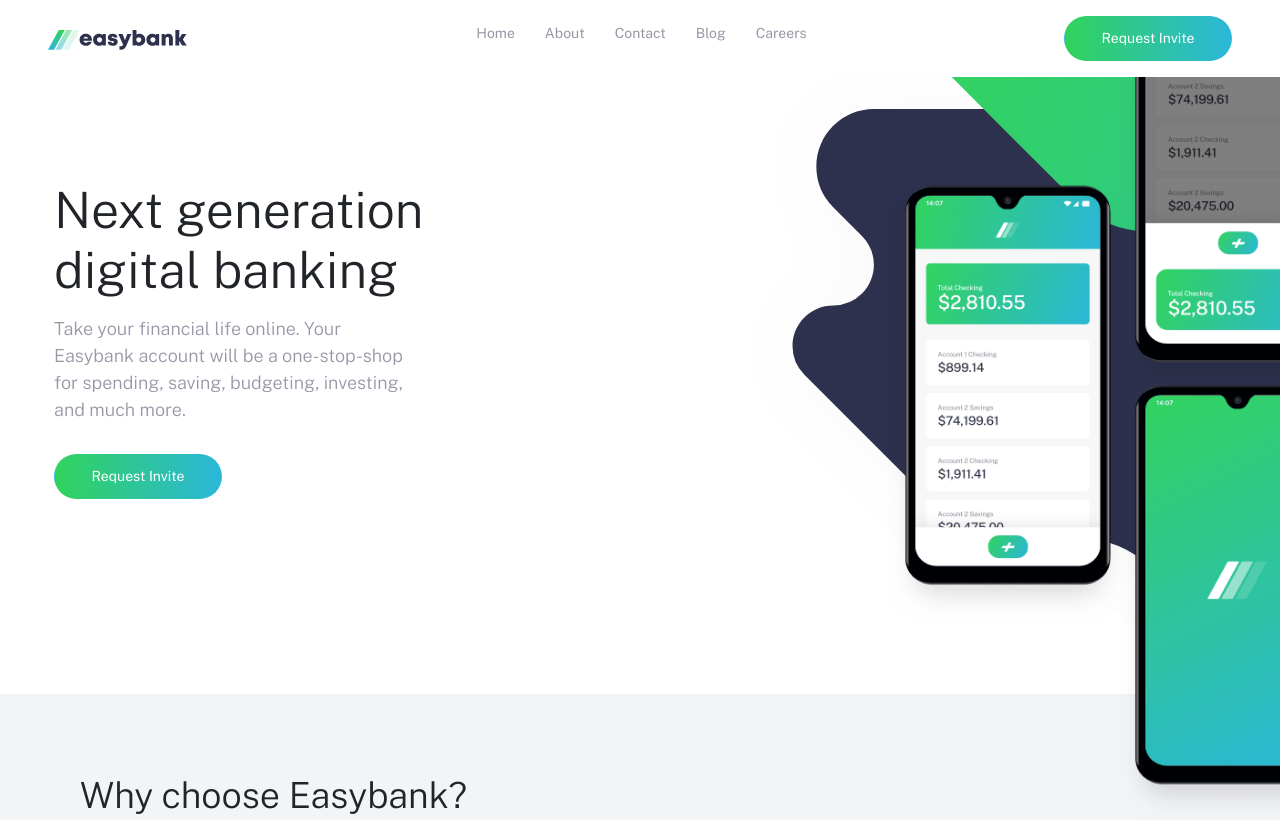
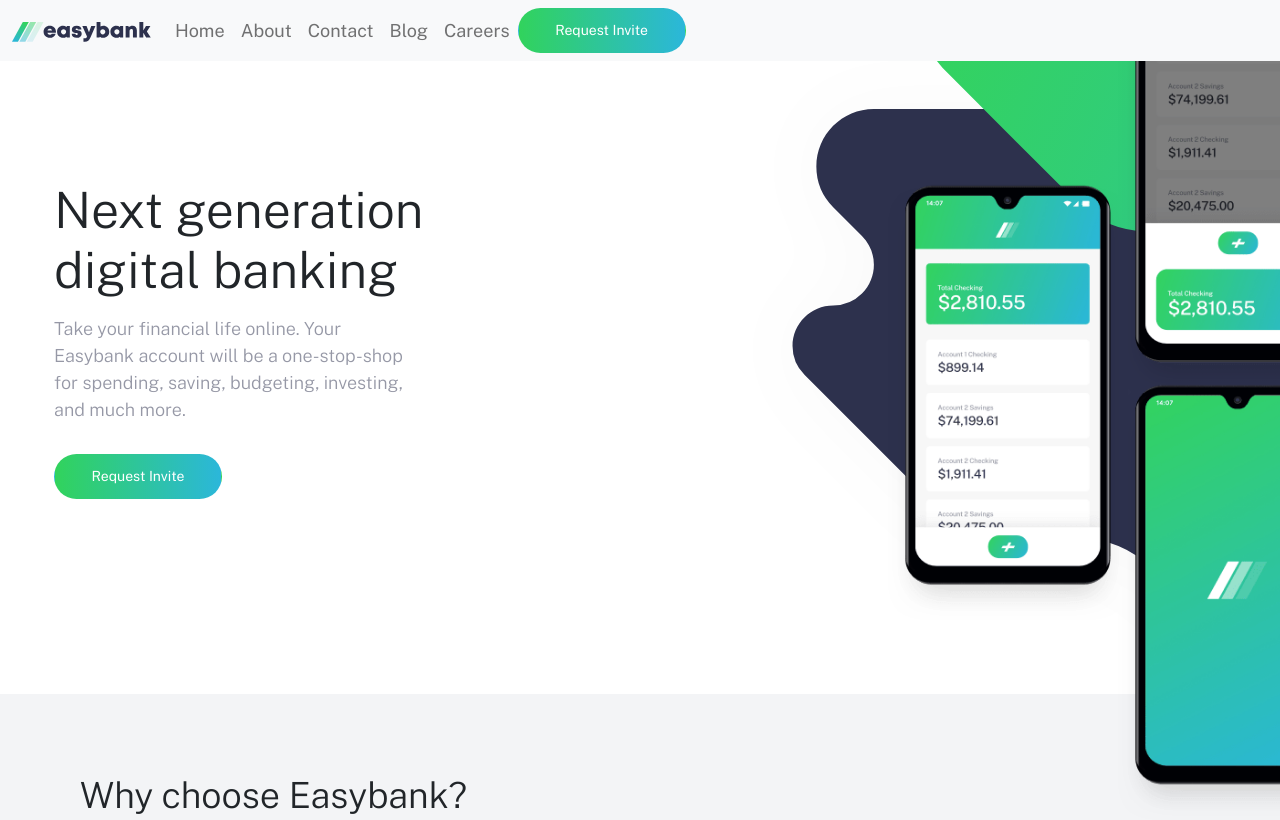
Before and after one commit to williamm275/easybank-landing-page, a plain HTML site: page index.html in a window 1280 px wide. Shown: the top 820 px of the page. Drawn offline with nearby package versions, Linux system fonts and the light colour scheme.

Commit message:
Change navbar to a responsive nav

```diff
--- a/index.html
+++ b/index.html
@@ -11,16 +11,33 @@
 </head>
 
 <body>
-  <nav role="navigation" class="navbar fixed-top px-5 py-3 bg-white">
-    <a href="./index.html"><img src="./images/logo.svg" alt="logo"></a>
-    <ul class="nav-links">
-      <li><a href="">Home</a></li>
-      <li><a href="">About</a></li>
-      <li><a href="">Contact</a></li>
-      <li><a href="">Blog</a></li>
-      <li><a href="">Careers</a></li>
-    </ul>
-    <button type="button" class="btn btn-primary">Request Invite</button>
+  <nav class="navbar navbar-expand-lg fixed-top bg-light">
+    <div class="container-fluid">
+      <a class="navbar-brand" href="#"><img src="./images/logo.svg" alt="logo"></a>
+      <button class="navbar-toggler" type="button" data-bs-toggle="collapse" data-bs-target="#navbarNav" aria-controls="navbarNav" aria-expanded="false" aria-label="Toggle navigation">
+        <span class="navbar-toggler-icon"></span>
+      </button>
+      <div class="collapse navbar-collapse" id="navbarNav">
+        <ul class="navbar-nav">
+          <li class="nav-item">
+            <a class="nav-link" href="#">Home</a>
+          </li>
+          <li class="nav-item">
+            <a class="nav-link" href="#">About</a>
+          </li>
+          <li class="nav-item">
+            <a class="nav-link" href="#">Contact</a>
+          </li>
+          <li class="nav-item">
+            <a class="nav-link">Blog</a>
+          </li>
+          <li class="nav-item">
+            <a class="nav-link" href="#">Careers</a>
+          </li>
+        </ul>
+        <button type="button" class="btn btn-primary">Request Invite</button>
+      </div>
+    </div>
   </nav>
 
   <header>
```
